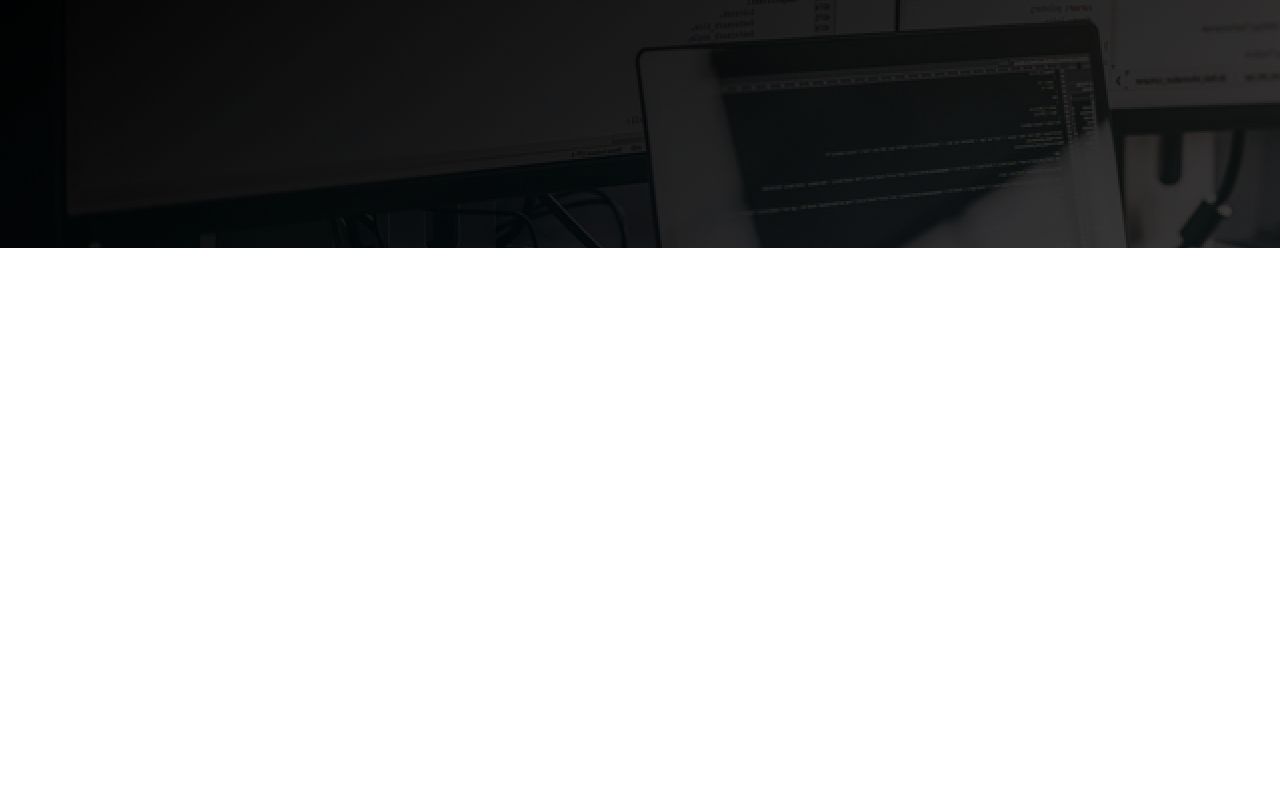
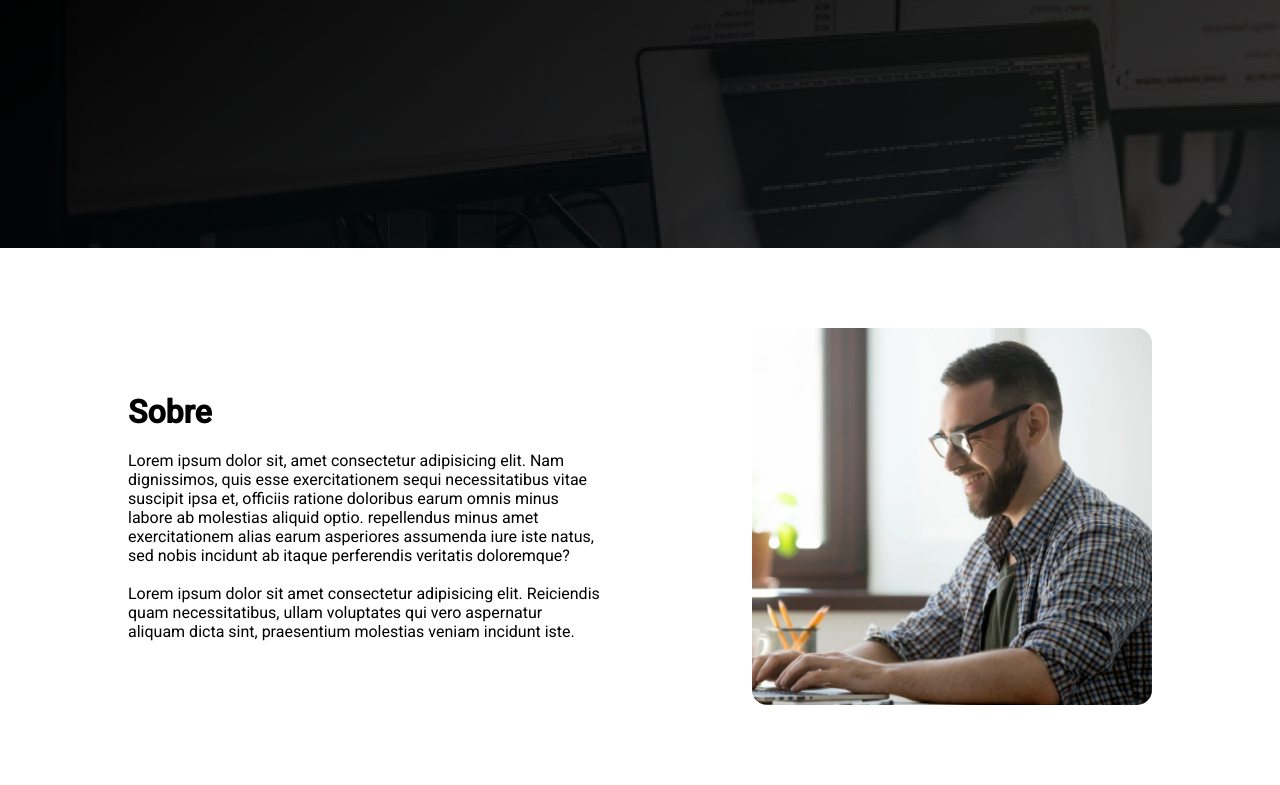
Before and after one commit to gasoaress/Portfolio, a plain HTML site: page index.html in a window 1280 px wide. Shown: the part 552-1337 px from the top of the page. Before the commit the page ends 800 px from the top, so only its background shows below. Drawn offline with Linux system fonts and the light colour scheme.

Commit message:
Feat: Seção About

```diff
--- a/index.html
+++ b/index.html
@@ -41,4 +41,16 @@
         </div>
     </section>
     <!------------------------------------------------>
+    <!-- SOOBRE -->
+    <section class="about">
+        <div>
+            <h2>Sobre</h2>
+            <p>Lorem ipsum dolor sit, amet consectetur adipisicing elit. Nam dignissimos, quis esse exercitationem sequi necessitatibus vitae suscipit ipsa et, officiis ratione doloribus earum omnis  minus labore ab
+                molestias aliquid optio. repellendus minus amet exercitationem alias earum asperiores assumenda iure iste natus, sed nobis incidunt ab itaque perferendis veritatis doloremque?
+                <br><br>
+                Lorem ipsum dolor sit amet consectetur adipisicing elit. Reiciendis quam necessitatibus, ullam voluptates qui vero aspernatur aliquam dicta sint, praesentium molestias veniam incidunt iste.
+            </p>
+        </div>
+            <img src="assets/images/foto-pc.png" alt="Foto de Programador">
+    </section>
 </html>
--- a/style.css
+++ b/style.css
@@ -84,3 +84,34 @@ body{
     color: rgb(0,0,0);
 }
 /* --------------------------------------------------------------------------- */
+
+/* ABOUT */
+
+.about{
+    background-color: white;
+    width: 80%;
+    margin-left: 10%;
+    margin-right: 10%;
+    padding-top: 80px;
+    padding-bottom: 80px;
+
+    display: flex;
+    align-items: center;
+    justify-content: space-between;
+}
+
+.about div{
+    max-width: 50%;
+    padding-right: 40px;
+}
+
+.about  img{
+    max-width: 400px;
+    border-radius: 15px;
+}
+
+.about div h2{
+    font-size: 32px;
+    margin-bottom: 20px;
+}
+/* --------------------------------------------------------------------------- */
```
